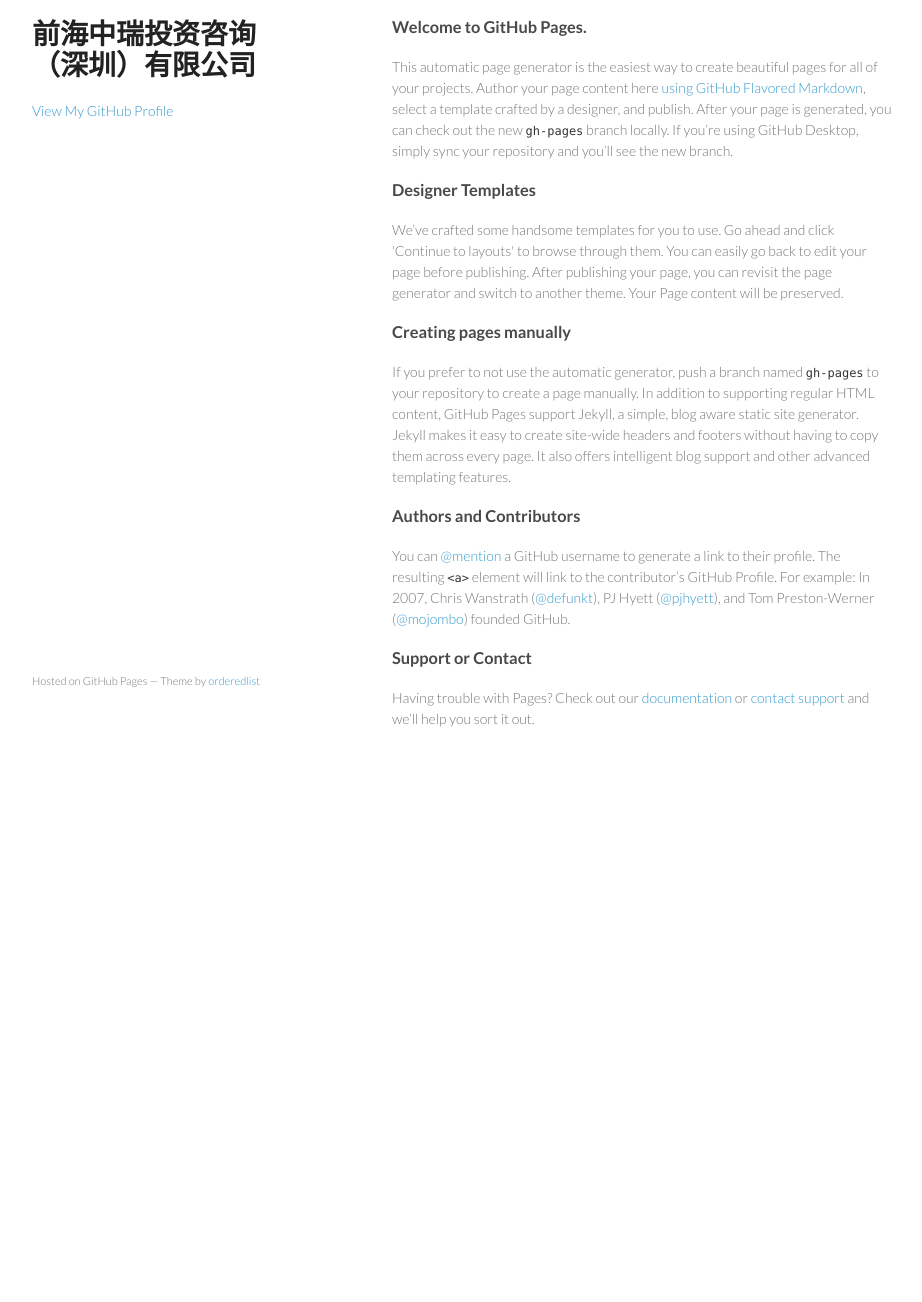
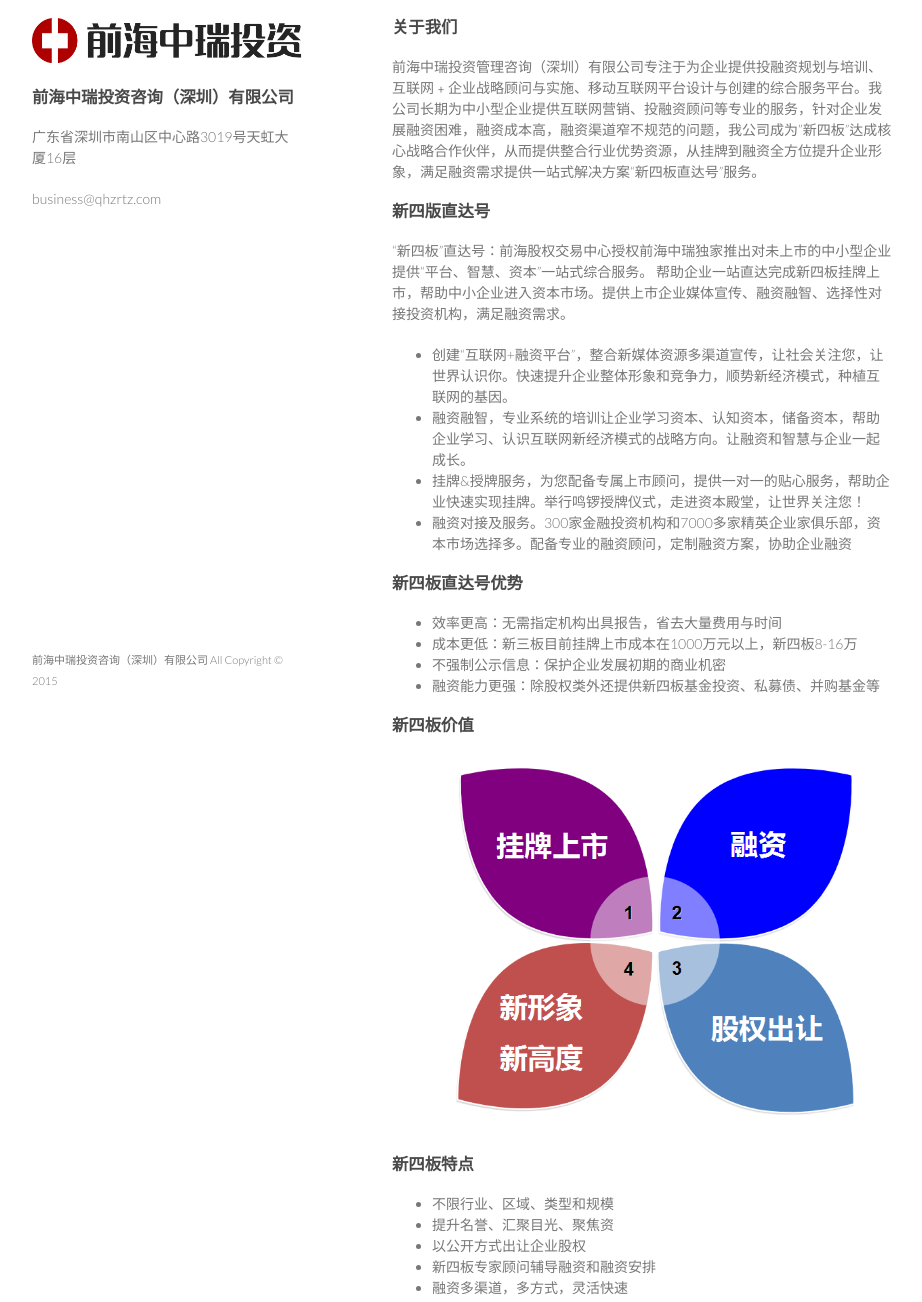
Before and after one commit to qhzrtz/qhzrtz.github.io, a plain HTML site: page index.html in a window 1280 px wide. Shown: the part 40-1342 px from the top of the page, without its empty margins (178-1100 px from the left). Before the commit the page ends 839 px from the top, so only its background shows below. Drawn offline with Linux system fonts and the light colour scheme.

Commit message:
modify index.html

```diff
--- a/index.html
+++ b/index.html
@@ -15,41 +15,82 @@
   <body>
     <div class="wrapper">
       <header>
-        <h1>前海中瑞投资咨询（深圳）有限公司</h1>
+        <h1><img src="img/logo.png" alt="logo"></img></h1>
+        <h3>前海中瑞投资咨询（深圳）有限公司</h3>
         <p></p>
+        <p>广东省深圳市南山区中心路3019号天虹大厦16层</p>
+        <p>business@qhzrtz.com</p>
 
-
-        <p class="view"><a href="https://github.com/qhzrtz">View My GitHub Profile</a></p>
 
       </header>
       <section>
         <h3>
-<a id="welcome-to-github-pages" class="anchor" href="#welcome-to-github-pages" aria-hidden="true"><span class="octicon octicon-link"></span></a>Welcome to GitHub Pages.</h3>
+<a id="about-us" class="anchor" href="#about-us" aria-hidden="true"><span class="octicon octicon-link"></span></a>关于我们</h3>
 
-<p>This automatic page generator is the easiest way to create beautiful pages for all of your projects. Author your page content here <a href="https://guides.github.com/features/mastering-markdown/">using GitHub Flavored Markdown</a>, select a template crafted by a designer, and publish. After your page is generated, you can check out the new <code>gh-pages</code> branch locally. If you’re using GitHub Desktop, simply sync your repository and you’ll see the new branch.</p>
+<p>
+前海中瑞投资管理咨询（深圳）有限公司专注于为企业提供投融资规划与培训、互联网﹢企业战略顾问与实施、移动互联网平台设计与创建的综合服务平台。我公司长期为中小型企业提供互联网营销、投融资顾问等专业的服务，针对企业发展融资困难，融资成本高，融资渠道窄不规范的问题，我公司成为”新四板”达成核心战略合作伙伴，从而提供整合行业优势资源，从挂牌到融资全方位提升企业形象，满足融资需求提供一站式解决方案“新四板直达号”服务。
+</p>
 
 <h3>
-<a id="designer-templates" class="anchor" href="#designer-templates" aria-hidden="true"><span class="octicon octicon-link"></span></a>Designer Templates</h3>
+<a id="xsbzdh" class="anchor" href="#xsbzdh" aria-hidden="true"><span class="octicon octicon-link"></span></a>新四版直达号</h3>
 
-<p>We’ve crafted some handsome templates for you to use. Go ahead and click 'Continue to layouts' to browse through them. You can easily go back to edit your page before publishing. After publishing your page, you can revisit the page generator and switch to another theme. Your Page content will be preserved.</p>
+<p>
+“新四板”直达号：前海股权交易中心授权前海中瑞独家推出对未上市的中小型企业提供“平台、智慧、资本”一站式综合服务。
+
+帮助企业一站直达完成新四板挂牌上市，帮助中小企业进入资本市场。提供上市企业媒体宣传、融资融智、选择性对接投资机构，满足融资需求。
+
+<ul>
+    <li>
+    创建“互联网+融资平台”，整合新媒体资源多渠道宣传，让社会关注您，让世界认识你。快速提升企业整体形象和竞争力，顺势新经济模式，种植互联网的基因。
+    </li>
+    <li>
+    融资融智，专业系统的培训让企业学习资本、认知资本，储备资本，帮助企业学习、认识互联网新经济模式的战略方向。让融资和智慧与企业一起成长。
+    </li>
+    <li>
+    挂牌&授牌服务，为您配备专属上市顾问，提供一对一的贴心服务，帮助企业快速实现挂牌。举行鸣锣授牌仪式，走进资本殿堂，让世界关注您！
+    </li>
+    <li>
+    融资对接及服务。300家金融投资机构和7000多家精英企业家俱乐部，资本市场选择多。配备专业的融资顾问，定制融资方案，协助企业融资
+    </li>
+</ul>
+</p>
 
 <h3>
-<a id="creating-pages-manually" class="anchor" href="#creating-pages-manually" aria-hidden="true"><span class="octicon octicon-link"></span></a>Creating pages manually</h3>
+<a id="xsbzdh-advantage" class="anchor" href="#xsbzdh-advantage" aria-hidden="true"><span class="octicon octicon-link"></span></a>新四板直达号优势</h3>
 
-<p>If you prefer to not use the automatic generator, push a branch named <code>gh-pages</code> to your repository to create a page manually. In addition to supporting regular HTML content, GitHub Pages support Jekyll, a simple, blog aware static site generator. Jekyll makes it easy to create site-wide headers and footers without having to copy them across every page. It also offers intelligent blog support and other advanced templating features.</p>
+<p>
+<ul>
+    <li>效率更高：无需指定机构出具报告，省去大量费用与时间</li>
+    <li>成本更低：新三板目前挂牌上市成本在1000万元以上，新四板8-16万</li>
+    <li>不强制公示信息：保护企业发展初期的商业机密</li>
+    <li>融资能力更强：除股权类外还提供新四板基金投资、私募债、并购基金等</li>
+</ul>
+</p>
 
 <h3>
-<a id="authors-and-contributors" class="anchor" href="#authors-and-contributors" aria-hidden="true"><span class="octicon octicon-link"></span></a>Authors and Contributors</h3>
+<a id="xsb-value" class="anchor" href="#xsb-value" aria-hidden="true"><span class="octicon octicon-link"></span></a>新四板价值</h3>
 
-<p>You can <a href="https://github.com/blog/821" class="user-mention">@mention</a> a GitHub username to generate a link to their profile. The resulting <code>&lt;a&gt;</code> element will link to the contributor’s GitHub Profile. For example: In 2007, Chris Wanstrath (<a href="https://github.com/defunkt" class="user-mention">@defunkt</a>), PJ Hyett (<a href="https://github.com/pjhyett" class="user-mention">@pjhyett</a>), and Tom Preston-Werner (<a href="https://github.com/mojombo" class="user-mention">@mojombo</a>) founded GitHub.</p>
+<p>
+<ul>
+    <img src="img/xsb-value.png"></img>
+</ul>
+</p>
 
 <h3>
-<a id="support-or-contact" class="anchor" href="#support-or-contact" aria-hidden="true"><span class="octicon octicon-link"></span></a>Support or Contact</h3>
+<a id="xsb-feature" class="anchor" href="#xsb-feature" aria-hidden="true"><span class="octicon octicon-link"></span></a>新四板特点</h3>
 
-<p>Having trouble with Pages? Check out our <a href="https://help.github.com/pages">documentation</a> or <a href="https://github.com/contact">contact support</a> and we’ll help you sort it out.</p>
+<p>
+<ul>
+    <li>不限行业、区域、类型和规模</li>
+    <li>提升名誉、汇聚目光、聚焦资</li>
+    <li>以公开方式出让企业股权</li>
+    <li>新四板专家顾问辅导融资和融资安排</li>
+    <li>融资多渠道，多方式，灵活快速</li>
+</ul>
+</p>
       </section>
       <footer>
-        <p><small>Hosted on GitHub Pages &mdash; Theme by <a href="https://github.com/orderedlist">orderedlist</a></small></p>
+        <p><small>前海中瑞投资咨询（深圳）有限公司 All Copyright © 2015</small></p>
       </footer>
     </div>
     <script src="javascripts/scale.fix.js"></script>
```
Also changed, not shown: img/logo.png (added), img/xsb-value.png (added).
